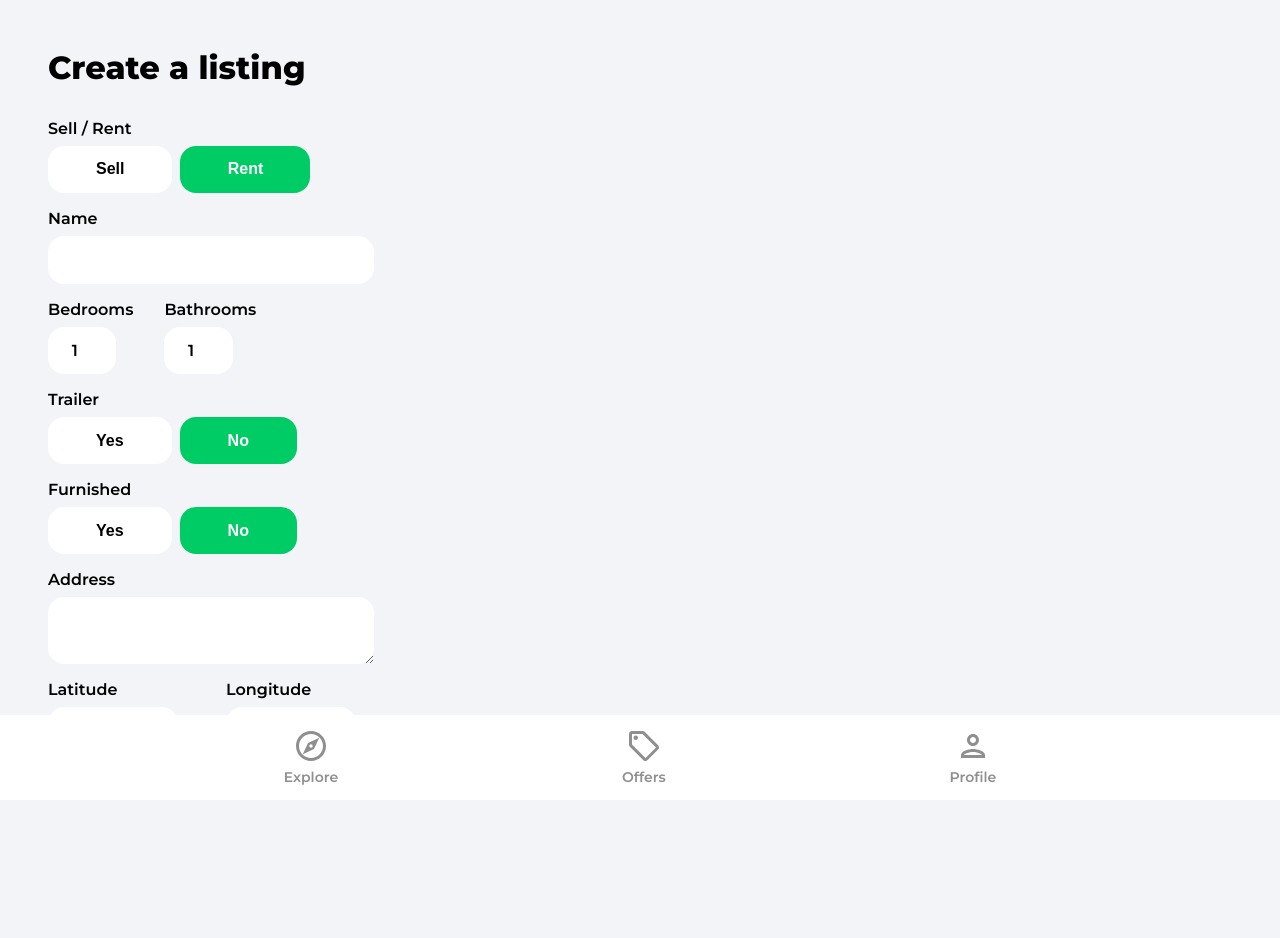
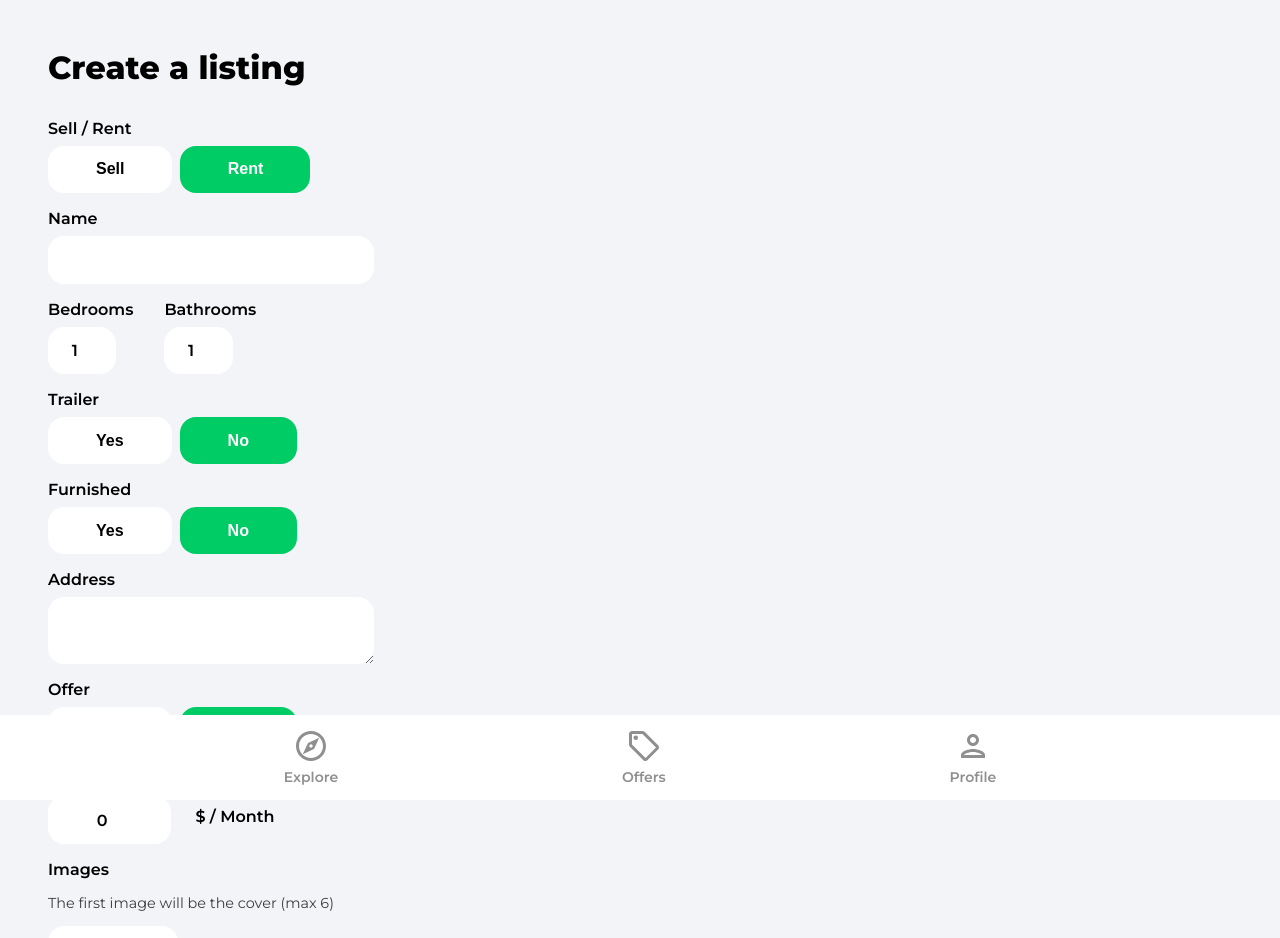
Before and after one commit to SilvesterSpath/Caravan, a React (Create React App) app: page /create-listing in a window 1280 px wide. Shown: the top 938 px of the page. Before the commit the page ends 914 px from the top, so only its background shows below. Built offline with nearby package versions, Linux system fonts and the light colour scheme; no server answers; sample sign-in values are in the browser's storage.

Commit message:
form create 2

```diff
--- a/src/index.css
+++ b/src/index.css
@@ -727,6 +727,7 @@ button {
 .formInputSmall,
 .formInputFile,
 .formButtonActive {
+  cursor: pointer;
   max-width: 130px;
   padding: 0.9rem 3rem;
   background-color: #ffffff;
@@ -737,7 +738,6 @@ button {
   display: flex;
   justify-content: center;
   align-items: center;
-  -moz-appearance: textfield;
 }
 .formButtonActive {
   background-color: #00cc66;
--- a/src/pages/CreateListing.jsx
+++ b/src/pages/CreateListing.jsx
@@ -4,7 +4,7 @@ import {useNavigate} from 'react-router-dom'
 import Spinner from '../components/Spinner'
 
 function CreateListing() {
-  const [geolocationEnabled, setGeolocationEnabled] = useState(false)
+  const [geolocationEnabled, setGeolocationEnabled] = useState(true)
   const [loading, setLoading] = useState(false)
   const [formData, setFormData] = useState({
     type: 'rent',
@@ -17,7 +17,7 @@ function CreateListing() {
     offer: false,
     regularPrice: 0,
     discountPrice: 0,
-    images: [],
+    images: {},
     latitude: 0,
     longitude: 0
   })
@@ -47,11 +47,36 @@ function CreateListing() {
 
   const onSubmit = (e)=>{
     e.preventDefault()
+    console.log(formData);
 
   }
 
   const onMutate = (e)=>{
+    let boolean = null
 
+    if(e.target.value === 'true'){
+      boolean = true
+    }
+    if(e.target.value === 'false'){
+      boolean = false
+    }
+
+    // Files
+
+    if(e.target.files){
+      console.log('files:', e.target.files);
+      setFormData((prev)=>({
+        ...prev,
+        images: e.target.files
+      }))
+    }
+    // Text/Booleans/Numbers
+    if(!e.target.files){
+      setFormData((prev)=>({
+        ...prev,
+        [e.target.id]: boolean ?? e.target.value
+      }))
+    }
   }
 
   if(loading){
@@ -96,13 +121,13 @@ function CreateListing() {
         </div>
         <label className='formLabel'>Trailer</label>
         <div className="formButtons">
-          <button className={trailer ? 'formButtonActive': 'formButton'} type='button' id='trailer' value={trailer} onClick={onMutate} >Yes</button>
-          <button className={!trailer ? 'formButtonActive': 'formButton'} type='button' id='trailer' value={trailer} onClick={onMutate} >No</button>
+          <button className={trailer ? 'formButtonActive': 'formButton'} type='button' id='trailer' value={true} onClick={onMutate} >Yes</button>
+          <button className={!trailer && trailer !== null ? 'formButtonActive': 'formButton'} type='button' id='trailer' value={false} onClick={onMutate} >No</button>
         </div>
         <label className='formLabel'>Furnished</label>
         <div className="formButtons">
-          <button className={furnished ? 'formButtonActive': 'formButton'} type='button' id='furnished' value={furnished} onClick={onMutate} >Yes</button>
-          <button className={!furnished ? 'formButtonActive': 'formButton'} type='button' id='furnished' value={furnished} onClick={onMutate} >No</button>
+          <button className={furnished ? 'formButtonActive': 'formButton'} type='button' id='furnished' value={true} onClick={onMutate} >Yes</button>
+          <button className={!furnished && furnished !== null ? 'formButtonActive': 'formButton'} type='button' id='furnished' value={false} onClick={onMutate} >No</button>
         </div>
 
         <label className='formLabel'>Address</label>
@@ -121,8 +146,30 @@ function CreateListing() {
           </div>
         )}
 
+      <label className="formLabel">Offer</label>
+      <div className="formButtons">
+        <button className={offer ? 'formButtonActive' : 'formButton'} type='button' id='offer' value={true} onClick={onMutate}>Yes</button>
+        <button className={!offer && offer !== null ? 'formButtonActive' : 'formButton'} type='button' id='offer' value={false} onClick={onMutate}>No</button>
+      </div>
+      <label className="formLabel">Regular Price</label>
+      <div className="formPriceDiv">
+        <input type="number" className='formInputSmall' id='regularPrice'  value={regularPrice} onChange={onMutate} min='50' max='75000000' required/>
+        {formData.type === 'rent' && (
+          <p className='formPriceText'>$ / Month</p>
+        )}
+      </div>
+      {offer && (
+        <>
+          <label className="formLabel">Discounted Price</label>
+          <input type="number" className="formInputSmall" id='discountPrice' value={discountPrice} onChange={onMutate} min='50' max='75000000' required/>
+        </>
+      )}
 
-
+      <label className="formLabel">Images</label>
+      <p className="imagesInfo">The first image will be the cover (max 6)</p>
+      <input type="file" className="formInputFile" id='images' onChange={onMutate} max='6' accept='.jpg,.png,.jpeg'
+       multiple required/>
+       <button className="primaryButton createListingButton" type='submit'>Create Listing</button>
       </form>
     </main>
 
```
Also changed, not shown: notes.txt.
